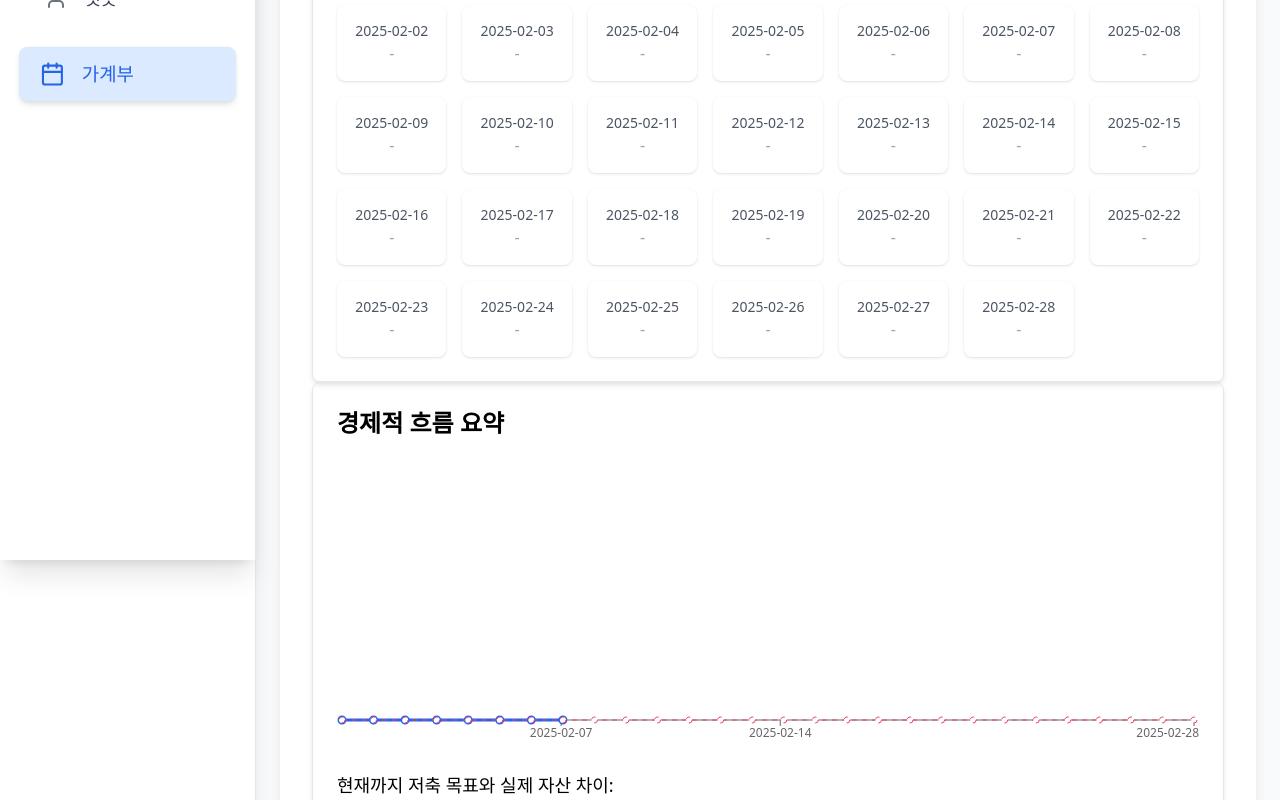
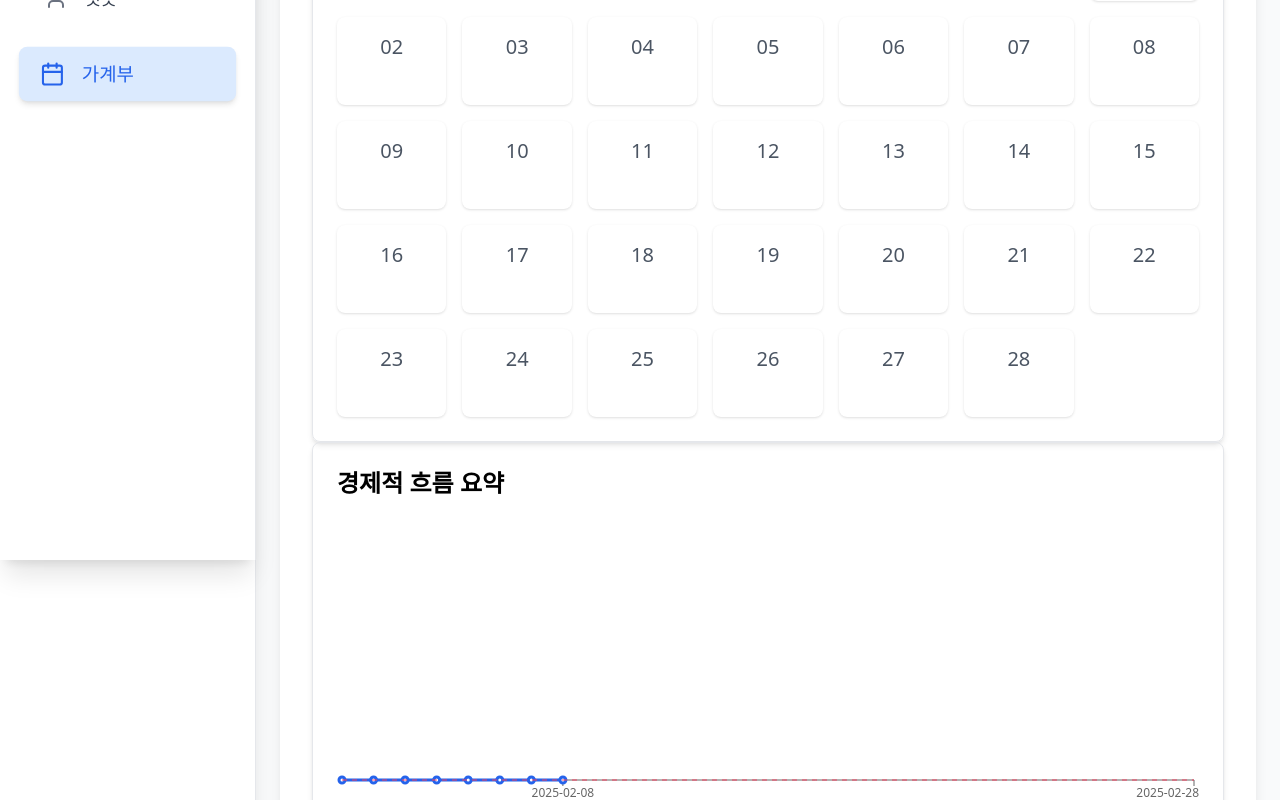
Before and after one commit to hajin0322/garden, a React (Vite) app: page /calendar in a window 1280 px wide. Shown: the part 240-1040 px from the top of the page. Built offline with nearby package versions, Linux system fonts and the light colour scheme.

Commit message:
FIX: 그래프 완전 수정

```diff
--- a/src/components/Calendar/CalendarView.tsx
+++ b/src/components/Calendar/CalendarView.tsx
@@ -8,6 +8,8 @@ interface CalendarViewProps {
 }
 
 const getWeekday = (date: string) => new Date(date).getDay();
+
+const getDayFromDate = (date: string) => date.split("-")[2];
 
 const modalVariants = {
     hidden: { opacity: 0, scale: 0.95 },
@@ -72,15 +74,17 @@ const CalendarView: React.FC<CalendarViewProps> = ({ tasks, onAddTask }) => {
                 {daysInFebruary.map(({date}) => {
                     const dateTasks = tasks.filter((t) => t && t.date && t.date === date);  // 날짜에 해당하는 Task만 가져오기
                     const dateTotal = dateTasks.reduce((sum, task) => sum + task.amount, 0);
+                    const dateDay = getDayFromDate(date);
                     return (
                         <div
                             key={date}
                             className="bg-white p-4 rounded-lg shadow text-center overflow-hidden cursor-pointer hover:shadow-lg transition"
                             onClick={() => setSelectedDate(date)}
                         >
-                            <p className="text-sm font-medium text-gray-600">{date}</p>
+                            <p className="text-sm font-medium text-xl font-bold text-gray-600">{dateDay}</p>
+                            <div className="flex flex-col justify-center items-center flex-1 min-h-7">
                                 {dateTasks.length > 0 ? (
-                                <div>
+                                    <>
                                         {dateTasks.map((task) => (
                                             <p key={task.id} className="font-medium text-sm text-gray-800">
                                                 {task.content}
@@ -89,10 +93,11 @@ const CalendarView: React.FC<CalendarViewProps> = ({ tasks, onAddTask }) => {
                                         <p className={`font-bold mt-1 ${dateTotal > 0 ? "text-blue-500" : "text-red-500"}`}>
                                             {dateTotal.toLocaleString()}
                                         </p>
+                                    </>
+                                ) : (
+                                    <p className="text-gray-400"></p>
+                                )}
                             </div>
-                            ) : (
-                                <p className="text-gray-400">-</p>
-                            )}
                         </div>
                     );
                 })}
@@ -103,9 +108,9 @@ const CalendarView: React.FC<CalendarViewProps> = ({ tasks, onAddTask }) => {
                 {selectedDate && (
                     <motion.div
                         className="fixed inset-0 bg-black bg-opacity-20 flex items-center justify-center z-50"
-                        initial={{ opacity: 0 }}
-                        animate={{ opacity: 1 }}
-                        exit={{ opacity: 0 }}
+                        initial={{opacity: 0}}
+                        animate={{opacity: 1}}
+                        exit={{opacity: 0}}
                     >
                         <motion.div
                             variants={modalVariants}
@@ -117,7 +122,7 @@ const CalendarView: React.FC<CalendarViewProps> = ({ tasks, onAddTask }) => {
                             {/* 헤더 */}
                             <div className="flex justify-between items-center mb-6">
                                 <h3 className="text-xl font-semibold text-gray-900">
-                                    {selectedDate} - 태스크 추가
+                                    {selectedDate}: 기록 추가
                                 </h3>
                                 <button
                                     onClick={() => setSelectedDate(null)}
--- a/src/components/Calendar/ConsumptionPattern.tsx
+++ b/src/components/Calendar/ConsumptionPattern.tsx
@@ -84,17 +84,34 @@ const ConsumptionPattern: React.FC<ConsumptionPatternProps> = ({ tasks }) => {
                     <XAxis
                         dataKey="date"
                         type="number"
+                        scale="time"
                         domain={['dataMin', 'dataMax']}
+                        ticks={[
+                            new Date(startDate).getTime(),
+                            new Date(todayDate).getTime(),
+                            new Date('2025-02-28').getTime()
+                        ]}
                         tickFormatter={(tick) => new Date(tick).toISOString().split('T')[0]}
-                        tick={{fontSize: 12}}
+                        tick={{ fontSize: 12, fontWeight: 20 }}
                     />
-                    <Tooltip labelFormatter={(label) => new Date(label).toISOString().split('T')[0]}/>
+                    <Tooltip
+                        labelFormatter={(label) => `날짜: ${new Date(label).toISOString().split('T')[0]}`}
+                        formatter={(value, name) => {
+                            if (name === 'value') {
+                                return [`${value.toLocaleString()}원`, '현재 예산'];
+                            } else if (name === 'goalValue') {
+                                return [`${value.toLocaleString()}원`, '목표 예산'];
+                            }
+                            return [value, name];
+                        }}
+                        isAnimationActive={false}
+                    />
                     <Line type="monotone" data={data} dataKey="value" stroke="#2563eb" strokeWidth={3}/>
-                    <Line type="monotone" data={goalData} dataKey="goalValue" stroke="#f43f5e" strokeWidth={1}
+                    <Line type="natural" data={goalData} dataKey="goalValue" stroke="#f43f5e" strokeWidth={1} dot={false} activeDot={false}
                           strokeDasharray="5 5"/>
                 </LineChart>
             </ResponsiveContainer>
-            <p className="mt-4 text-lg font-medium">현재까지 저축 목표와 실제 자산 차이:</p>
+            <p className="mt-4 text-lg font-medium">목표 예산와 현재 자산 차이:</p>
             <p className={difference >= 0 ? 'mt-4 text-lg font-medium text-blue-500' : 'mt-4 text-lg font-medium text-red-500'}>
                 {difference.toLocaleString()}원
             </p>
```
Lines whose indentation alone changed are shown as unchanged.
